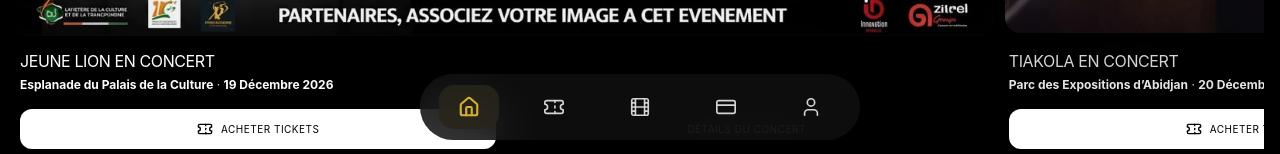
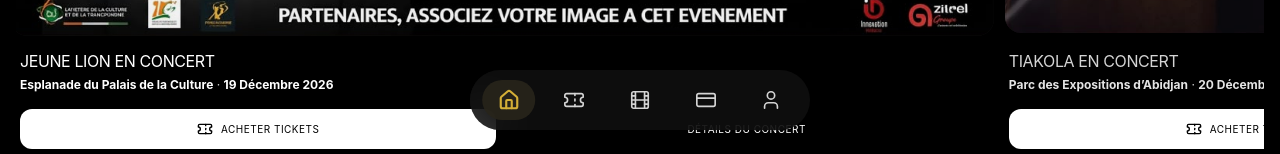
Before and after one commit to bienaodylan/LUMAREEL-, a React (Vite) app: page / in a window 1280 px wide. Shown: the part 646-800 px from the top of the page. Built offline with nearby package versions, Linux system fonts and the light colour scheme; no server answers.

Commit message:
style(nav): tune floating bar spacing and active inset

```diff
--- a/src/components/FloatingAppNavbar.tsx
+++ b/src/components/FloatingAppNavbar.tsx
@@ -31,17 +31,17 @@ export const FloatingAppNavbar: React.FC = () => {
       animate={{ y: 0, opacity: 1 }}
       transition={{ duration: 0.38, ease: [0.16, 1, 0.3, 1] }}
       className="fixed inset-x-0 z-40 md:hidden pointer-events-none select-none w-full"
-      style={{ bottom: 'calc(env(safe-area-inset-bottom, 0px) + 14px)' }}
+      style={{ bottom: 'calc(env(safe-area-inset-bottom, 0px) + 24px)' }}
     >
       <motion.nav
         aria-label="Navigation principale"
         animate={{
-          width: scrolled ? 'min(280px, calc(100% - 32px))' : 'calc(100% - 24px)',
-          height: scrolled ? 52 : 66,
+          width: scrolled ? 'min(280px, calc(100% - 32px))' : 'min(340px, calc(100% - 24px))',
+          height: scrolled ? 48 : 60,
           backgroundColor: scrolled ? 'rgba(16,16,16,0.94)' : 'rgba(16,16,16,0.84)',
         }}
         transition={{ duration: 0.42, ease: [0.16, 1, 0.3, 1] }}
-        className="pointer-events-auto mx-auto grid max-w-[440px] grid-cols-5 items-center rounded-full border border-white/[0.10] px-1.5 shadow-[0_12px_34px_rgba(0,0,0,0.48),inset_0_1px_0_rgba(255,255,255,0.035)] backdrop-blur-xl"
+        className="pointer-events-auto mx-auto grid max-w-[440px] grid-cols-5 items-center justify-between gap-1 rounded-full border border-white/[0.10] px-2 shadow-[0_10px_30px_rgba(0,0,0,0.35),inset_0_1px_0_rgba(255,255,255,0.035)] backdrop-blur-xl"
         style={{ WebkitBackdropFilter: 'blur(18px)' }}
       >
         {navItems.map((item) => {
@@ -56,13 +56,13 @@ export const FloatingAppNavbar: React.FC = () => {
               whileTap={{ scale: 0.94 }}
               aria-label={item.label}
               title={item.label}
-              className="relative flex h-full min-w-0 items-center justify-center overflow-visible rounded-xl outline-none"
+              className="relative flex h-[44px] min-w-0 flex-1 items-center justify-center overflow-visible rounded-full outline-none"
             >
               {isActive && (
                 <motion.span
                   layoutId="activeFloatingNavbarPill"
-                  className="absolute left-1/2 top-1/2 h-[44px] w-[60px] -translate-x-1/2 -translate-y-1/2 rounded-[15px] border border-[#d4af37]/20 bg-[#29251b]/90 shadow-[inset_0_1px_0_rgba(212,175,55,0.08)]"
-                  animate={{ height: scrolled ? 38 : 44, width: scrolled ? 52 : 60 }}
+                  className="absolute left-1/2 top-1/2 h-[40px] w-[calc(100%-8px)] -translate-x-1/2 -translate-y-1/2 rounded-full border border-[#d4af37]/20 bg-[#29251b]/90 shadow-[inset_0_1px_0_rgba(212,175,55,0.08)]"
+                  animate={{ height: scrolled ? 36 : 40, width: scrolled ? "calc(100% - 8px)" : "calc(100% - 8px)" }}
                   transition={{ type: 'spring', stiffness: 420, damping: 32, mass: 0.7 }}
                 />
               )}
```
